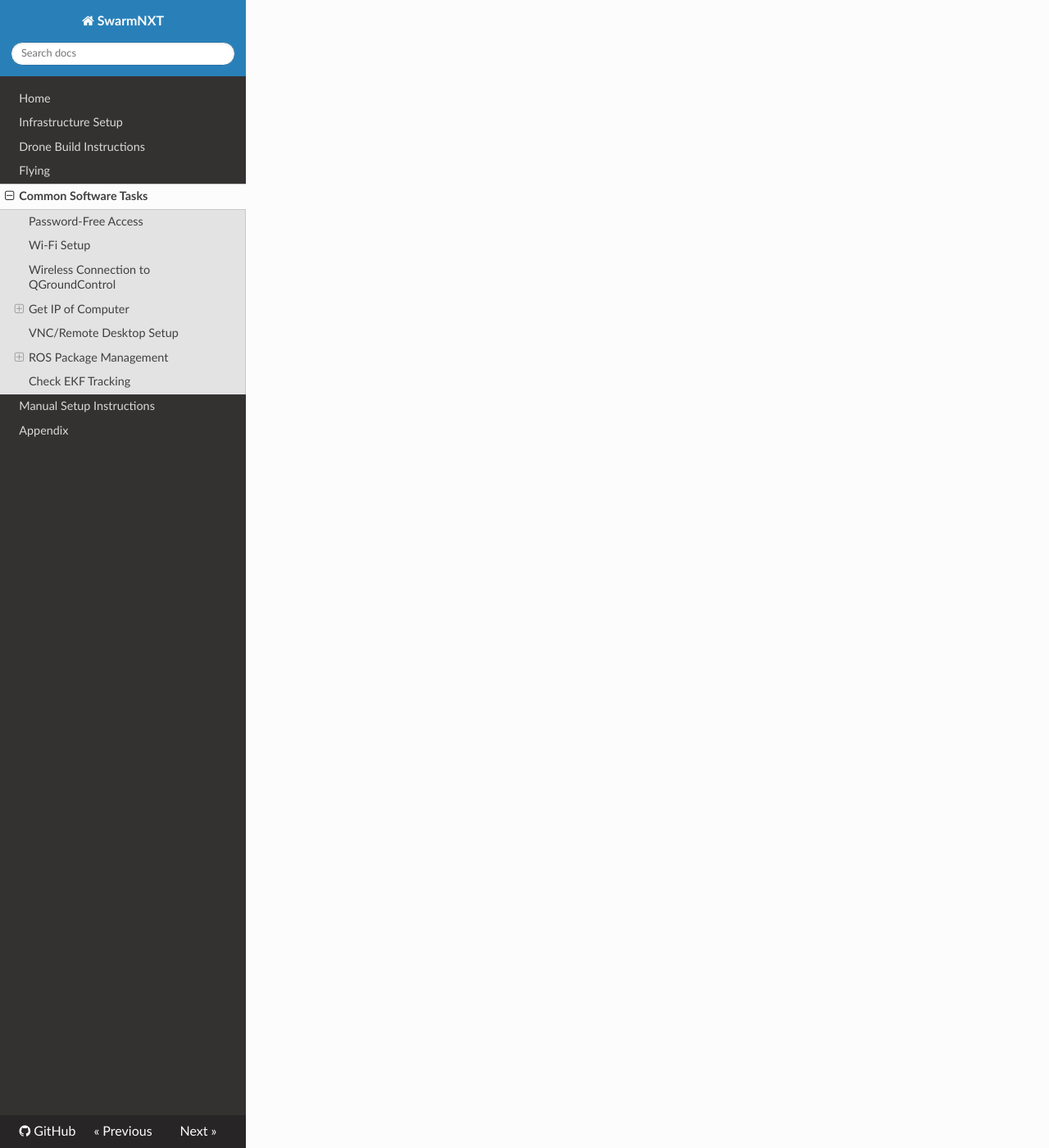
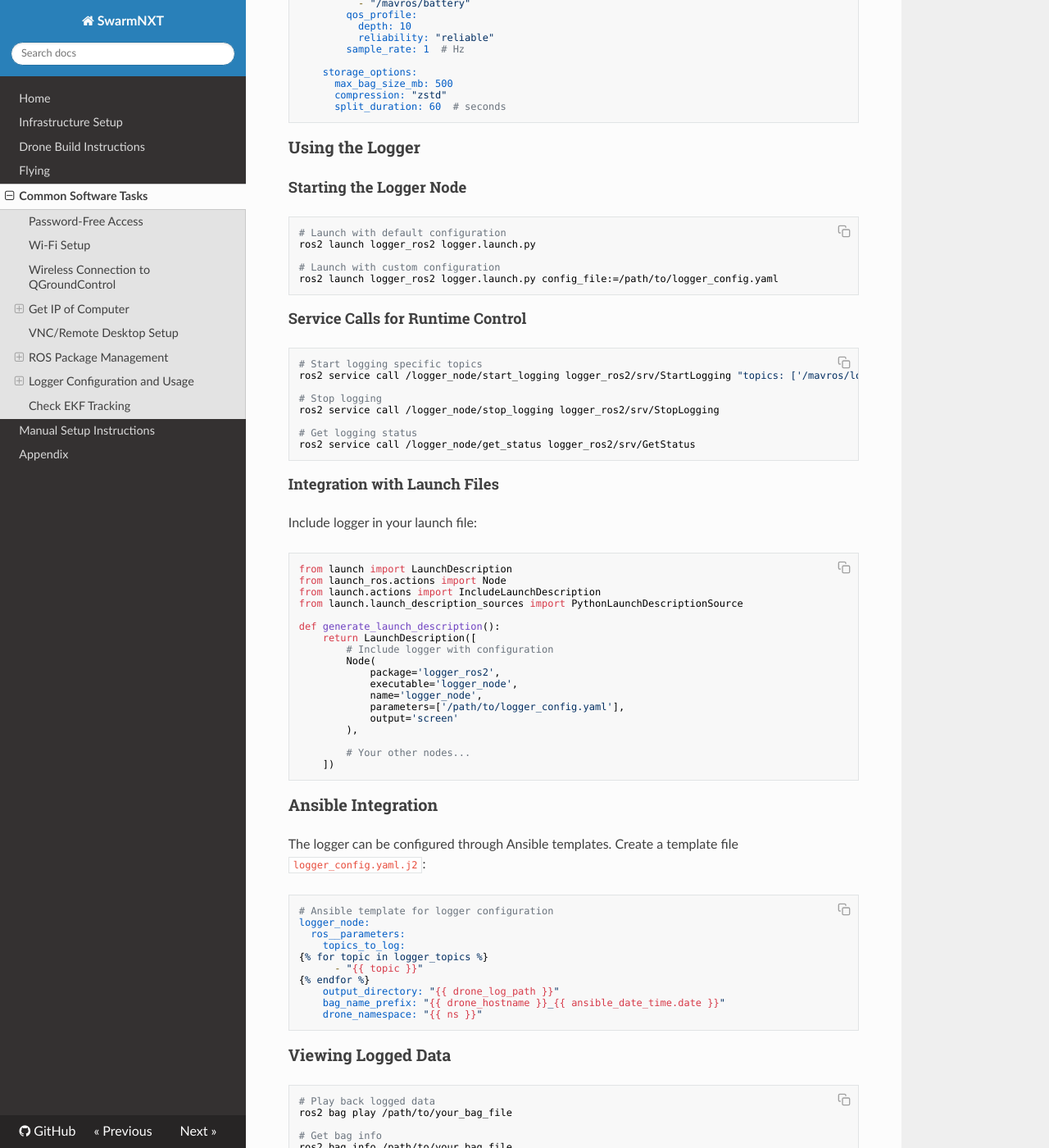
Before and after one commit to lis-epfl/swarm-nxt, an MkDocs documentation site: the page built from docs/software-common-tasks.md, in a window 1280 px wide and 1400 px high, scrolled down 4336 px. Shown: the whole window at 82% size. Built offline with MkDocs 1.6.1, drawn with Linux system fonts in a browser that asks for light colours; nearby versions of some CDN libraries; some of the changed text lies outside the part shown.

Commit message:
Add comprehensive logger documentation with YAML configuration examples
Co-authored-by: nielmistry <10933146+nielmistry@users.noreply.github.com>

````diff
--- /dev/null
+++ b/docs/examples/logger_config_basic.yaml
@@ -0,0 +1,24 @@
+# Basic logger configuration for SwarmNXT
+# This file demonstrates how to configure the logger_ros2 package for basic flight logging
+
+logger_node:
+  ros__parameters:
+    # Topics to log during flight
+    topics_to_log:
+      - "/mavros/local_position/pose"         # Drone position from EKF
+      - "/mavros/state"                       # Flight controller state
+      - "/mavros/imu/data"                    # IMU sensor data
+      - "/mavros/setpoint_position/local"     # Position setpoints
+      - "/mavros/battery"                     # Battery status
+
+    # Output configuration
+    output_directory: "/home/lis/logs"
+    bag_name_prefix: "swarm_flight"
+    max_bag_duration: 300  # seconds (5 minutes)
+    storage_format: "mcap"
+
+    # QoS settings
+    default_qos:
+      depth: 10
+      reliability: "reliable"
+      durability: "volatile"
--- /dev/null
+++ b/docs/examples/logger_config_debug.yaml
@@ -0,0 +1,65 @@
+# Debug logging configuration for SwarmNXT
+# This configuration captures detailed data for debugging flight issues
+
+debug_logger:
+  ros__parameters:
+    # High-frequency topics for detailed analysis
+    high_frequency_topics:
+      - "/mavros/imu/data"                    # 100+ Hz IMU data
+      - "/mavros/local_position/velocity_local" # Velocity estimates
+      - "/mavros/setpoint_raw/local"          # Raw setpoint commands
+      - "/mavros/rc/in"                       # Remote control inputs
+
+    # Standard frequency topics
+    standard_topics:
+      - "/mavros/local_position/pose"
+      - "/mavros/state"
+      - "/mavros/extended_state"
+      - "/mavros/actuator_control"
+      - "/mavros/manual_control/control"
+
+    # Low frequency topics
+    low_frequency_topics:
+      - "/mavros/battery"
+      - "/mavros/sys_status"
+      - "/mavros/param/param_value"
+
+    # System and diagnostic topics
+    diagnostic_topics:
+      - "/safety_checker/violations"
+      - "/bounds_checker/status"
+      - "/latency_checker/heartbeat"
+      - "/rosout"                             # ROS log messages
+
+    # QoS profiles for different topic types
+    qos_profiles:
+      high_frequency:
+        depth: 1000
+        reliability: "best_effort"
+        history: "keep_last"
+
+      standard:
+        depth: 10
+        reliability: "reliable"
+        history: "keep_last"
+
+      diagnostic:
+        depth: 100
+        reliability: "reliable"
+        history: "keep_all"
+
+    # Debug-specific settings
+    include_tf_static: true
+    include_tf: true
+    include_system_topics: true
+    log_level: "DEBUG"
+
+    # Output configuration
+    output_directory: "/home/lis/debug_logs"
+    bag_name_prefix: "debug_session"
+    timestamp_in_filename: true
+
+    # Storage settings optimized for debug data
+    max_bag_duration: 60   # seconds (1 minute per file)
+    compression: "lz4"     # Fast compression for real-time debugging
+    max_bag_size_mb: 2000  # Larger files for debug data
--- /dev/null
+++ b/docs/examples/logger_config_swarm.yaml
@@ -0,0 +1,42 @@
+# Multi-drone logging configuration for SwarmNXT
+# This configuration supports synchronized logging across multiple drones in a swarm
+
+multi_drone_logger:
+  ros__parameters:
+    # Drone namespaces to monitor
+    drone_namespaces: ["nxt1", "nxt2", "nxt3", "nxt4"]
+
+    # Topics common to all drones
+    common_topics:
+      - "/mavros/local_position/pose"
+      - "/mavros/state"
+      - "/mavros/setpoint_position/local"
+      - "/latency_checker/heartbeat"
+      - "/drone_planner/trajectory"
+      - "/swarmnxt_controller/command"
+
+    # Topics specific to each drone (will be prefixed with namespace)
+    drone_specific_topics:
+      - "/mavros/imu/data"
+      - "/mavros/global_position/global"
+      - "/mavros/battery"
+      - "/safety_checker/violations"
+      - "/bounds_checker/status"
+
+    # Synchronization settings
+    sync_logging: true
+    sync_tolerance_ms: 10  # Maximum time difference for synchronized logging
+
+    # Output configuration
+    output_directory: "/shared/logs/swarm"
+    bag_name_prefix: "swarm_mission"
+    separate_bags_per_drone: false  # Single bag file vs one per drone
+
+    # Storage settings
+    max_bag_size_mb: 1000
+    compression: "zstd"
+    split_duration: 120  # seconds (2 minutes)
+
+    # Performance settings
+    buffer_size: 1000000  # bytes
+    max_files_open: 20
--- a/docs/software-common-tasks.md
+++ b/docs/software-common-tasks.md
@@ -98,6 +98,210 @@ ros_logs -n 50              # Show last 50 lines
 ros_logs --since "1 hour ago"  # Show logs from last hour
 ```
 
+## Logger Configuration and Usage
+
+The SwarmNXT system includes a dedicated `logger_ros2` package for recording ROS 2 topics to bag files. This section covers how to configure and use the logger through YAML configuration files.
+
+### Logger Package Overview
+
+The `logger_ros2` package provides:
+- Dynamic topic selection for logging
+- Start/stop logging through service calls
+- Integration with ROS 2 bag Python library
+- MCAP format support for efficient storage
+
+### YAML Configuration Examples
+
+The following examples show different logger configurations. Complete example files are available in `docs/examples/`.
+
+#### Basic Logger Launch Configuration
+
+Create a YAML configuration file (see `docs/examples/logger_config_basic.yaml`):
+
+```yaml
+# Basic logger configuration
+logger_node:
+  ros__parameters:
+    topics_to_log:
+      - "/mavros/local_position/pose"
+      - "/mavros/state"
+      - "/mavros/imu/data"
+    output_directory: "/home/lis/logs"
+    bag_name_prefix: "swarm_flight"
+    max_bag_duration: 300  # seconds
+    storage_format: "mcap"
+```
+
+#### Multi-Drone Logging Configuration
+
+For swarm operations, configure logging for multiple drones (see `docs/examples/logger_config_swarm.yaml`):
+
+```yaml
+# Multi-drone logger configuration
+multi_drone_logger:
+  ros__parameters:
+    drone_namespaces: ["nxt1", "nxt2", "nxt3"]
+    common_topics:
+      - "/mavros/local_position/pose"
+      - "/mavros/state"
+      - "/mavros/setpoint_position/local"
+      - "/latency_checker/heartbeat"
+    drone_specific_topics:
+      - "/mavros/imu/data"
+      - "/mavros/global_position/global"
+    sync_logging: true
+    output_directory: "/shared/logs"
+```
+
+#### Advanced Logger Configuration with QoS Settings
+
+For debugging and advanced use cases (see `docs/examples/logger_config_debug.yaml`):
+
+```yaml
+# Advanced logger configuration
+advanced_logger:
+  ros__parameters:
+    logging_profiles:
+      high_frequency:
+        topics:
+          - "/mavros/imu/data"
+          - "/mavros/local_position/velocity_local"
+        qos_profile:
+          depth: 1000
+          reliability: "best_effort"
+        sample_rate: 100  # Hz
+
+      low_frequency:
+        topics:
+          - "/mavros/state"
+          - "/mavros/battery"
+        qos_profile:
+          depth: 10
+          reliability: "reliable"
+        sample_rate: 1  # Hz
+
+    storage_options:
+      max_bag_size_mb: 500
+      compression: "zstd"
+      split_duration: 60  # seconds
+```
+
+### Using the Logger
+
+#### Starting the Logger Node
+
+```bash
+# Launch with default configuration
+ros2 launch logger_ros2 logger.launch.py
+
+# Launch with custom configuration
+ros2 launch logger_ros2 logger.launch.py config_file:=/path/to/logger_config.yaml
+```
+
+#### Service Calls for Runtime Control
+
+```bash
+# Start logging specific topics
+ros2 service call /logger_node/start_logging logger_ros2/srv/StartLogging "topics: ['/mavros/local_position/pose', '/mavros/state']"
+
+# Stop logging
+ros2 service call /logger_node/stop_logging logger_ros2/srv/StopLogging
+
+# Get logging status
+ros2 service call /logger_node/get_status logger_ros2/srv/GetStatus
+```
+
+#### Integration with Launch Files
+
+Include logger in your launch file:
+
+```python
+from launch import LaunchDescription
+from launch_ros.actions import Node
+from launch.actions import IncludeLaunchDescription
+from launch.launch_description_sources import PythonLaunchDescriptionSource
+
+def generate_launch_description():
+    return LaunchDescription([
+        # Include logger with configuration
+        Node(
+            package='logger_ros2',
+            executable='logger_node',
+            name='logger_node',
+            parameters=['/path/to/logger_config.yaml'],
+            output='screen'
+        ),
+
+        # Your other nodes...
+    ])
+```
+
+### Ansible Integration
+
+The logger can be configured through Ansible templates. Create a template file `logger_config.yaml.j2`:
+
+```yaml
+# Ansible template for logger configuration
+logger_node:
+  ros__parameters:
+    topics_to_log:
+{% for topic in logger_topics %}
+      - "{{ topic }}"
+{% endfor %}
+    output_directory: "{{ drone_log_path }}"
+    bag_name_prefix: "{{ drone_hostname }}_{{ ansible_date_time.date }}"
+    drone_namespace: "{{ ns }}"
+```
+
+### Viewing Logged Data
+
+```bash
+# Play back logged data
+ros2 bag play /path/to/your_bag_file
+
+# Get bag info
+ros2 bag info /path/to/your_bag_file
+
+# Convert to other formats if needed
+ros2 bag convert -i /path/to/mcap_file -o /path/to/output_folder --output-options "format=rosbag2_storage_sqlite"
+```
+
+### Best Practices
+
+1. **Topic Selection**: Only log topics you need to reduce storage requirements
+2. **QoS Configuration**: Match the QoS settings of the original publishers
+3. **Storage Management**: Use automatic splitting and compression for long flights
+4. **Synchronization**: For multi-drone operations, ensure time synchronization across drones
+5. **Monitoring**: Check disk space regularly when logging high-frequency topics
+
+### Common Logger YAML Configurations
+
+#### Mission Logging
+```yaml
+mission_logger:
+  ros__parameters:
+    topics_to_log:
+      - "/mavros/local_position/pose"
+      - "/mavros/setpoint_position/local"
+      - "/drone_planner/trajectory"
+      - "/swarmnxt_controller/command"
+    auto_start: true
+    mission_name: "waypoint_mission"
+```
+
+#### Debug Logging
+```yaml
+debug_logger:
+  ros__parameters:
+    topics_to_log:
+      - "/mavros/imu/data"
+      - "/mavros/local_position/velocity_local"
+      - "/safety_checker/violations"
+      - "/bounds_checker/status"
+    log_level: "DEBUG"
+    include_system_topics: true
+```
+
 ## Check EKF Tracking
 
 To check EKF tracking, perform the following steps:
````
